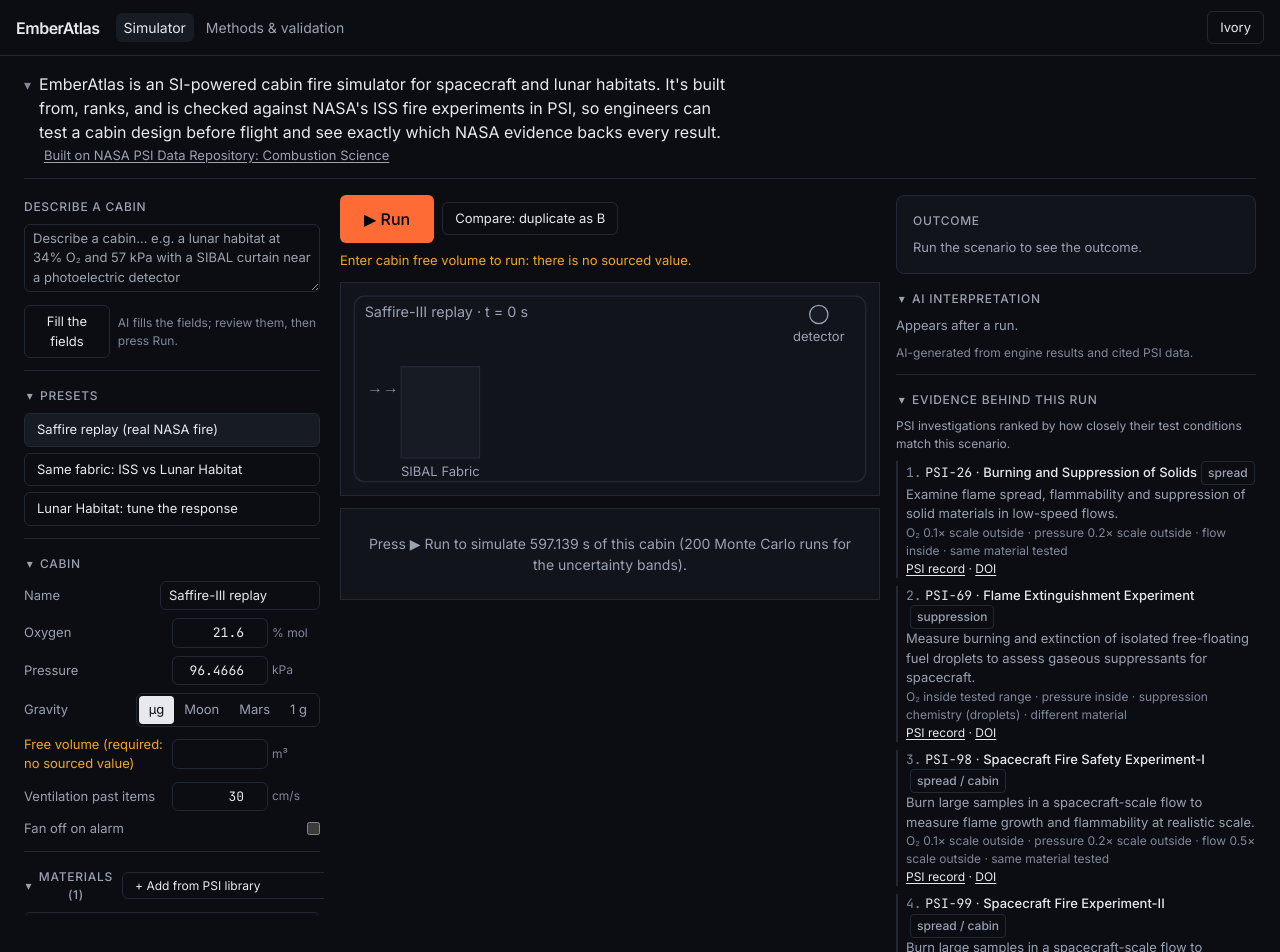
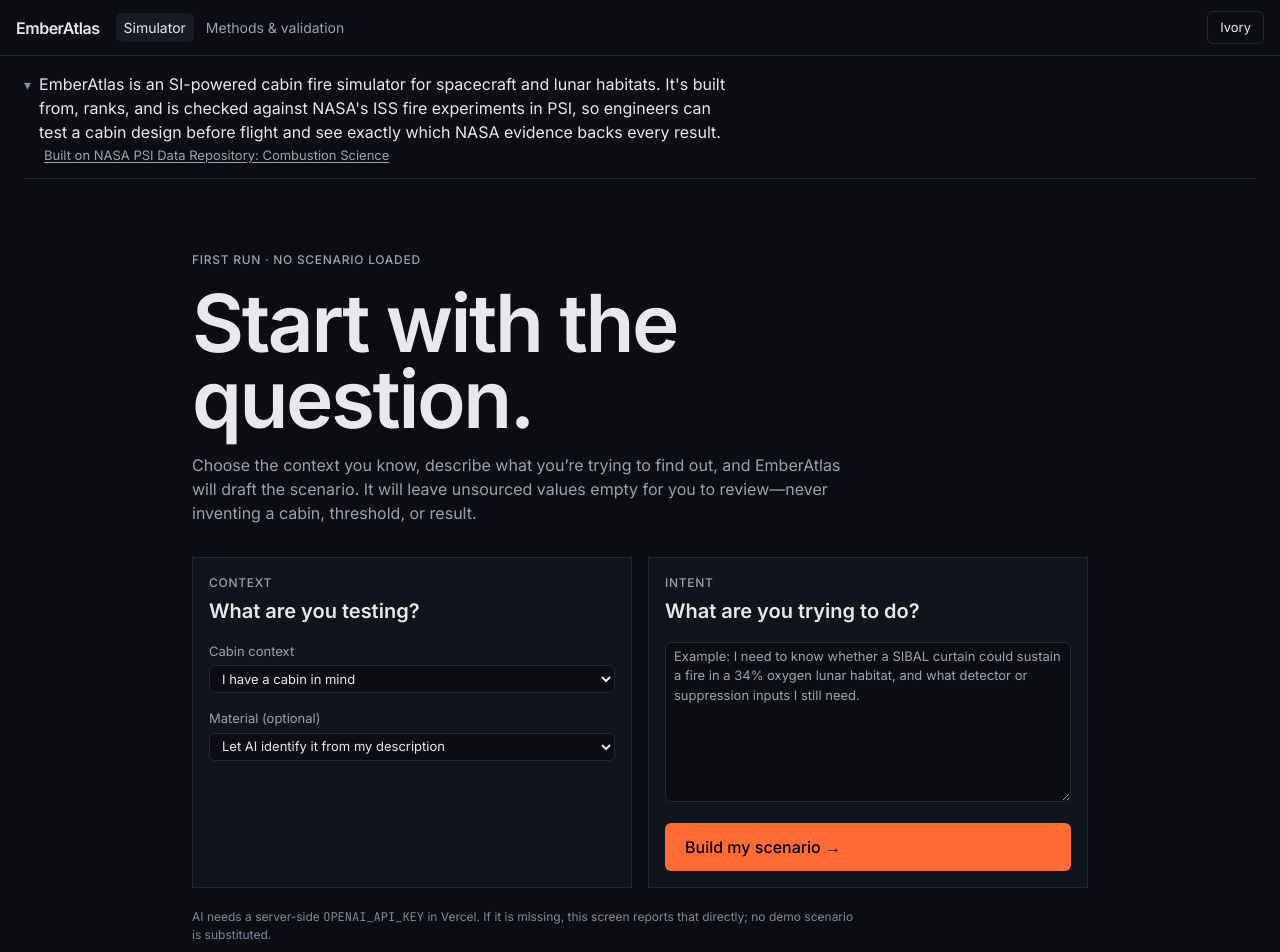
Before and after one commit to K4RM-P/Flame-in-Freefal, a Next.js app in the folder web/: page / in a window 1280 px wide. Shown: the top 952 px of the page. Built offline with nearby package versions, Linux system fonts and the light colour scheme.

Commit message:
feat: add no-demo AI onboarding

```diff
--- /dev/null
+++ b/web/components/sim/Onboarding.tsx
@@ -0,0 +1,68 @@
+"use client";
+// SI-assisted: written with Claude Code (Anthropic); see README "Use of AI (SI)".
+// First-run flow: selections are context only; the AI must source or request every scenario value.
+import { useState } from "react";
+import { ScenarioSchema } from "@/lib/sim/types";
+import { MATERIALS } from "./data";
+import { useSim } from "./store";
+
+const CABINS = [
+  ["custom", "I have a cabin in mind"],
+  ["iss", "ISS / spacecraft cabin"],
+  ["lunar", "Lunar habitat"],
+  ["mars", "Mars habitat"],
+] as const;
+
+export function Onboarding() {
+  const { set } = useSim();
+  const [cabin, setCabin] = useState("custom");
+  const [material, setMaterial] = useState("");
+  const [goal, setGoal] = useState("");
+  const [busy, setBusy] = useState(false);
+  const [error, setError] = useState<string | null>(null);
+
+  async function build() {
+    setBusy(true); setError(null);
+    const cabinLabel = CABINS.find(([id]) => id === cabin)?.[1] ?? cabin;
+    const materialLabel = MATERIALS.find((m) => m.material_key === material)?.display_name ?? material;
+    const text = [
+      `Cabin context: ${cabinLabel}.`,
+      materialLabel ? `Material of interest: ${materialLabel}.` : "Material is not chosen yet; ask me for it.",
+      goal.trim(),
+    ].filter(Boolean).join(" ");
+    try {
+      const res = await fetch("/api/scenario", { method: "POST", headers: { "Content-Type": "application/json" }, body: JSON.stringify({ text }) });
+      const body = await res.json().catch(() => ({}));
+      if (!res.ok) throw new Error(body.error ?? `AI request failed (${res.status})`);
+      const parsed = ScenarioSchema.safeParse(body.scenario);
+      if (!parsed.success) throw new Error("The AI returned an incomplete scenario. Nothing was started; review the missing fields below.");
+      set({ a: parsed.data, b: null, editing: "a", presetId: null, replay: false, ra: null, rb: null, frame: 0, interp: { state: "idle" }, runError: null });
+    } catch (e) {
+      setError(e instanceof Error ? e.message : "AI scenario builder unavailable.");
+    } finally { setBusy(false); }
+  }
+
+  return (
+    <main className="mx-auto max-w-4xl py-8 sm:py-14">
+      <div className="max-w-2xl space-y-4">
+        <p className="label">FIRST RUN · NO SCENARIO LOADED</p>
+        <h1 className="display text-[clamp(2.4rem,7vw,5rem)] leading-[0.95]">Start with the question.</h1>
+        <p className="measure text-[16px] text-mute">Choose the context you know, describe what you’re trying to find out, and EmberAtlas will draft the scenario. It will leave unsourced values empty for you to review—never inventing a cabin, threshold, or result.</p>
+      </div>
+      <div className="mt-8 grid gap-4 md:grid-cols-2">
+        <section className="panel space-y-4 p-4">
+          <div><p className="label">Context</p><h2 className="mt-1 text-[20px] font-semibold">What are you testing?</h2></div>
+          <label className="block text-[13px]"><span className="mb-1 block text-mute">Cabin context</span><select className="w-full" value={cabin} onChange={(e) => setCabin(e.target.value)}>{CABINS.map(([id, label]) => <option key={id} value={id}>{label}</option>)}</select></label>
+          <label className="block text-[13px]"><span className="mb-1 block text-mute">Material (optional)</span><select className="w-full" value={material} onChange={(e) => setMaterial(e.target.value)}><option value="">Let AI identify it from my description</option>{MATERIALS.map((m) => <option key={m.material_key} value={m.material_key}>{m.display_name}</option>)}</select></label>
+        </section>
+        <section className="panel space-y-4 p-4">
+          <div><p className="label">Intent</p><h2 className="mt-1 text-[20px] font-semibold">What are you trying to do?</h2></div>
+          <textarea className="min-h-40 w-full" value={goal} onChange={(e) => setGoal(e.target.value)} placeholder="Example: I need to know whether a SIBAL curtain could sustain a fire in a 34% oxygen lunar habitat, and what detector or suppression inputs I still need." />
+          <button type="button" className="btn-accent w-full px-5 py-3 text-[16px]" disabled={busy || goal.trim().length < 3} onClick={build}>{busy ? "Building a sourced draft…" : "Build my scenario →"}</button>
+          {error && <p className="text-[13px] text-warn" role="alert">{error}</p>}
+        </section>
+      </div>
+      <p className="mt-5 max-w-2xl text-[12px] text-faint">AI needs a server-side <code>OPENAI_API_KEY</code> in Vercel. If it is missing, this screen reports that directly; no demo scenario is substituted.</p>
+    </main>
+  );
+}
--- a/web/components/sim/SimApp.tsx
+++ b/web/components/sim/SimApp.tsx
@@ -3,19 +3,18 @@
 // The one screen: product line, then Scenario | Run | Result, plus the receipt drawer and the print-only report header.
 import { useEffect } from "react";
 import { AnimatePresence, motion } from "motion/react";
-import { PRESETS } from "@/lib/sim/presets";
 import { spring } from "@/lib/ui/motion";
 import { fmtBand, sig } from "@/lib/ui/format";
-import { ScenarioPanel, applyPreset, fmtProv } from "./ScenarioPanel";
+import { ScenarioPanel, fmtProv } from "./ScenarioPanel";
 import { RunPanel } from "./RunPanel";
 import { ResultPanel } from "./ResultPanel";
 import { useSim } from "./store";
+import { Onboarding } from "./Onboarding";
 
 export const PRODUCT = "EmberAtlas is an SI-powered cabin fire simulator for spacecraft and lunar habitats. It's built from, ranks, and is checked against NASA's ISS fire experiments in PSI, so engineers can test a cabin design before flight and see exactly which NASA evidence backs every result.";
 
 export function SimApp() {
   const { a, topOpen, set } = useSim();
-  useEffect(() => { if (!useSim.getState().a && PRESETS[0]) applyPreset(PRESETS[0]); }, []);
   return (
     <div className="space-y-4">
       <div className="border-b border-line pb-3" data-noprint>
@@ -27,7 +26,7 @@ export function SimApp() {
           Built on NASA PSI Data Repository: Combustion Science</a>}
       </div>
       <PrintHeader />
-      {!a ? <p className="text-mute">Loading…</p> : (
+      {!a ? <Onboarding /> : (
         <div className="grid gap-4 lg:grid-cols-[300px_minmax(0,1fr)_360px]">
           <div className="min-w-0 lg:sticky lg:top-16 lg:max-h-[calc(100vh-80px)] lg:overflow-y-auto lg:pr-1" data-noprint><ScenarioPanel /></div>
           <div className="min-w-0"><RunPanel /></div>
```
